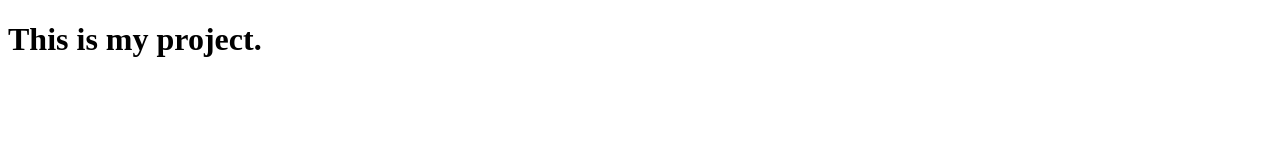
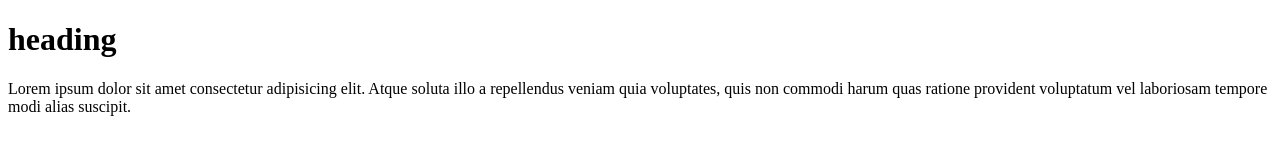
Before and after one commit to vaibhavb99/project1, a plain HTML site: page index.html in a window 1280 px wide. Drawn offline with Linux system fonts and the light colour scheme.

Commit message:
made some changes

```diff
--- a/index.html
+++ b/index.html
@@ -7,7 +7,9 @@
 </head>
 <body>
     <h1>
-        This is my project.
+        heading
     </h1>
+
+    <p>Lorem ipsum dolor sit amet consectetur adipisicing elit. Atque soluta illo a repellendus veniam quia voluptates, quis non commodi harum quas ratione provident voluptatum vel laboriosam tempore modi alias suscipit.</p>
 </body>
 </html>
```
